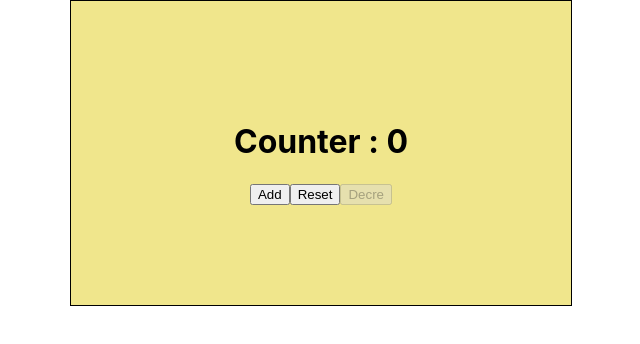
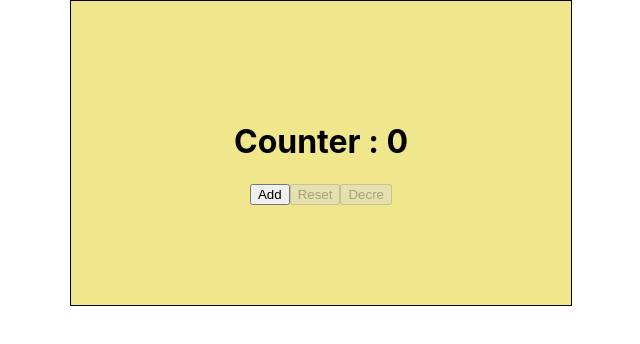
Before and after one commit to Suyashk44/child, a React (Create React App) app: page / in a window 1280 px wide. Shown: the top 344 px of the page, without its empty margins (319-959 px from the left). Built offline with nearby package versions, Linux system fonts and the light colour scheme.

Commit message:
Modified -Reset button

```diff
--- a/src/User.js
+++ b/src/User.js
@@ -14,6 +14,7 @@ function User(props) {
       <CustomButton
       buttonName="Reset"
       onClickHandler = {props.handleReset}
+      isDisabled={props.number != 0 ? false : true}
       />
 
       <CustomButton
```
